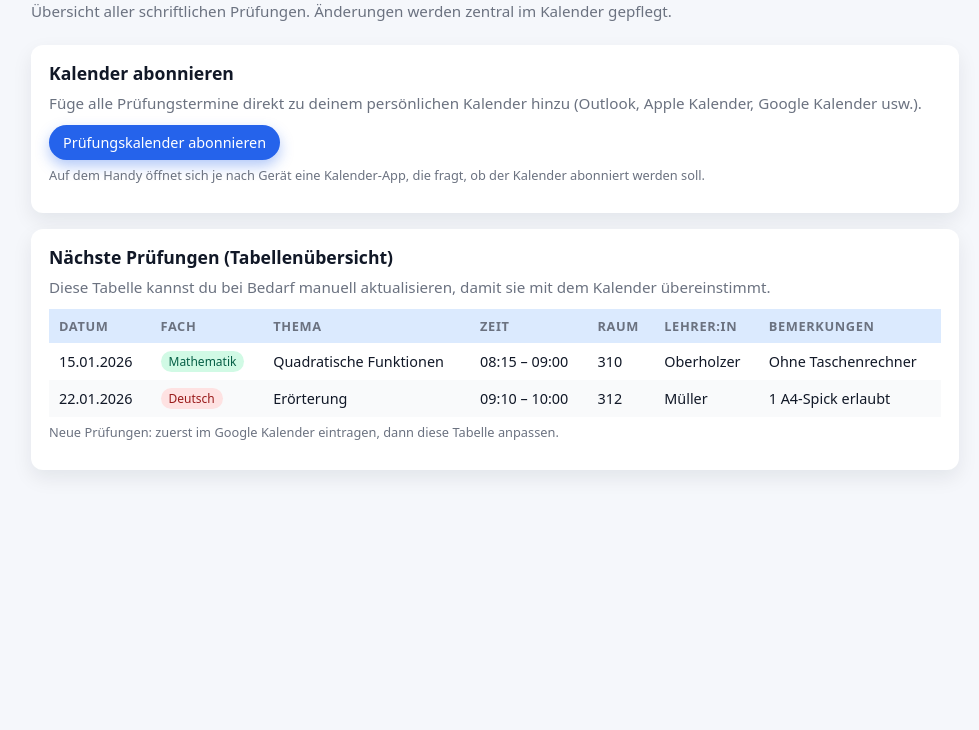
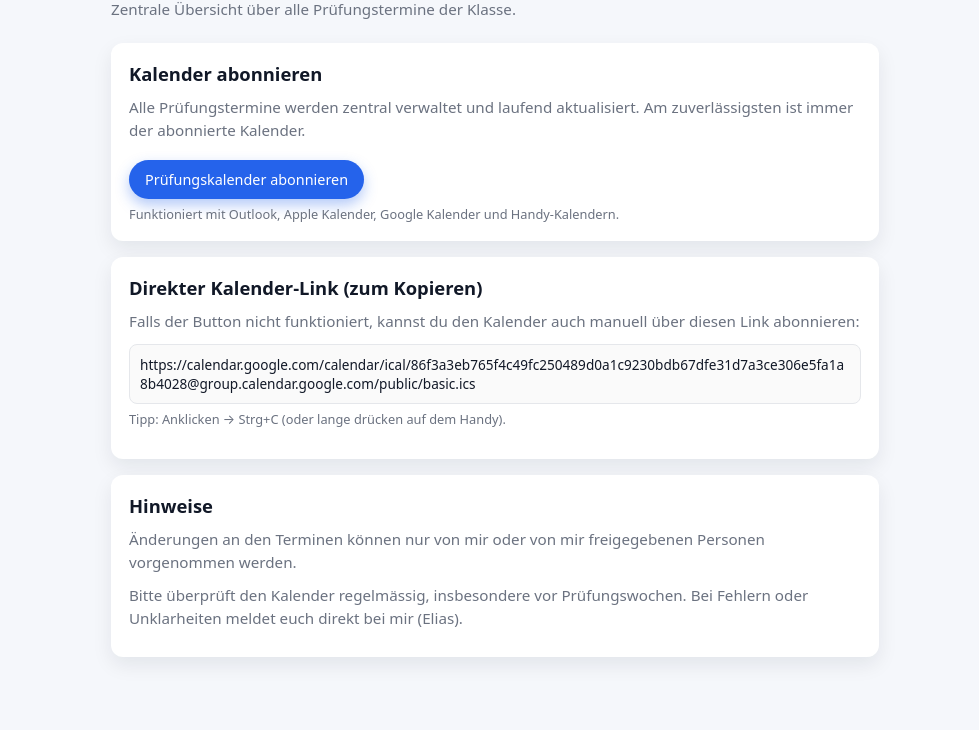
Before and after one commit to lp867/pruefungen-bm-hso, a plain HTML site: page index.html in a window 1280 px wide. Shown: the part 70-800 px from the top of the page, without its empty margins (145-1124 px from the left). Drawn offline with Linux system fonts and the light colour scheme.

Commit message:
Add files via upload

```diff
--- a/index.html
+++ b/index.html
@@ -4,6 +4,7 @@
     <meta charset="UTF-8">
     <title>Prüfungstermine BM HSO</title>
     <meta name="viewport" content="width=device-width, initial-scale=1">
+
     <style>
         :root {
             --bg: #f5f7fb;
@@ -12,222 +13,160 @@
             --accent-soft: #dbeafe;
             --text: #111827;
             --muted: #6b7280;
+            --border: #e5e7eb;
         }
+
         * {
             box-sizing: border-box;
             font-family: system-ui, -apple-system, BlinkMacSystemFont, "Segoe UI", sans-serif;
         }
+
         body {
             margin: 0;
-            padding: 0;
             background: var(--bg);
             color: var(--text);
         }
+
         .container {
-            max-width: 960px;
+            max-width: 800px;
             margin: 0 auto;
             padding: 24px 16px 40px;
         }
+
         header {
             margin-bottom: 24px;
         }
+
         h1 {
-            margin: 0 0 8px;
+            margin: 0 0 6px;
             font-size: 1.8rem;
         }
+
         .subtitle {
-            margin: 0;
             color: var(--muted);
             font-size: 0.95rem;
+            margin: 0;
         }
+
         .card {
             background: var(--card);
             border-radius: 12px;
-            padding: 16px 18px;
+            padding: 18px;
             margin-bottom: 16px;
             box-shadow: 0 8px 20px rgba(15, 23, 42, 0.08);
         }
+
         .card-title {
-            margin: 0 0 8px;
-            font-size: 1.1rem;
-            font-weight: 600;
+            margin: 0 0 10px;
+            font-size: 1.15rem;
         }
-        .card-text {
-            margin: 0 0 12px;
+
+        .text {
+            margin: 0 0 10px;
+            color: var(--muted);
             font-size: 0.95rem;
+            line-height: 1.5;
+        }
+
+        .btn {
+            display: inline-block;
+            margin-top: 8px;
+            padding: 10px 16px;
+            background: var(--accent);
+            color: white;
+            border-radius: 999px;
+            text-decoration: none;
+            font-size: 0.9rem;
+            box-shadow: 0 6px 14px rgba(37, 99, 235, 0.35);
+        }
+
+        .btn:hover {
+            box-shadow: 0 8px 18px rgba(37, 99, 235, 0.45);
+        }
+
+        .link-box {
+            margin-top: 12px;
+            padding: 10px;
+            border: 1px solid var(--border);
+            border-radius: 8px;
+            background: #fafafa;
+            font-size: 0.85rem;
+            word-break: break-all;
+            cursor: text;
+        }
+
+        .hint {
+            margin-top: 6px;
+            font-size: 0.8rem;
             color: var(--muted);
         }
-        .btn-row {
-            display: flex;
-            flex-wrap: wrap;
-            gap: 8px;
-        }
-        .btn {
-            display: inline-flex;
-            align-items: center;
-            justify-content: center;
-            padding: 8px 14px;
-            border-radius: 999px;
-            border: none;
-            text-decoration: none;
-            font-size: 0.9rem;
-            cursor: pointer;
-            transition: transform 0.1s ease, box-shadow 0.1s ease, background 0.1s ease;
-            white-space: nowrap;
-        }
-        .btn-primary {
-            background: var(--accent);
-            color: white;
-            box-shadow: 0 6px 14px rgba(37, 99, 235, 0.35);
-        }
-        .btn-primary:hover {
-            transform: translateY(-1px);
-            box-shadow: 0 8px 18px rgba(37, 99, 235, 0.45);
-        }
-        .btn-ghost {
-            background: transparent;
-            color: var(--accent);
-            border: 1px solid var(--accent-soft);
-        }
-        .btn-ghost:hover {
-            background: var(--accent-soft);
-        }
-        table {
-            width: 100%;
-            border-collapse: collapse;
-            font-size: 0.9rem;
-        }
-        thead {
-            background: var(--accent-soft);
-        }
-        th, td {
-            padding: 8px 10px;
-            text-align: left;
-        }
-        th {
-            font-weight: 600;
-            font-size: 0.8rem;
-            text-transform: uppercase;
-            letter-spacing: 0.05em;
-            color: var(--muted);
-        }
-        tbody tr:nth-child(even) {
-            background: #f9fafb;
-        }
-        tbody tr:hover {
-            background: #eef2ff;
-        }
-        .subject-tag {
-            display: inline-block;
-            padding: 2px 8px;
-            border-radius: 999px;
-            font-size: 0.75rem;
-            font-weight: 500;
-        }
-        .mathe { background: #d1fae5; color: #065f46; }
-        .deutsch { background: #fee2e2; color: #991b1b; }
-        .englisch { background: #e0f2fe; color: #1d4ed8; }
-        .info { background: #e5e7eb; color: #111827; }
 
-        .hint {
-            font-size: 0.8rem;
-            color: var(--muted);
-            margin-top: 6px;
-        }
-
-        @media (max-width: 640px) {
+        @media (max-width: 600px) {
             h1 { font-size: 1.4rem; }
-            .card { padding: 14px; }
-            th:nth-child(4), td:nth-child(4),
-            th:nth-child(6), td:nth-child(6) {
-                display: none;
-            }
         }
     </style>
 </head>
+
 <body>
 <div class="container">
 
     <header>
         <h1>Prüfungstermine BM HSO</h1>
         <p class="subtitle">
-            Übersicht aller schriftlichen Prüfungen. Änderungen werden zentral im Kalender gepflegt.
+            Zentrale Übersicht über alle Prüfungstermine der Klasse.
         </p>
     </header>
 
-    <!-- Kalender abonnieren -->
+    <!-- Kalender Abschnitt -->
     <section class="card">
         <h2 class="card-title">Kalender abonnieren</h2>
-        <p class="card-text">
-            Füge alle Prüfungstermine direkt zu deinem persönlichen Kalender hinzu
-            (Outlook, Apple Kalender, Google Kalender usw.).
+
+        <p class="text">
+            Alle Prüfungstermine werden zentral verwaltet und laufend aktualisiert.
+            Am zuverlässigsten ist immer der abonnierte Kalender.
         </p>
-        <div class="btn-row">
-            <!-- ICS-Link (abonniert den Kalender) -->
-            <a class="btn btn-primary"
-               href="https://calendar.google.com/calendar/ical/86f3a3eb765f4c49fc250489d0a1c9230bdb67dfe31d7a3ce306e5fa1a8b4028@group.calendar.google.com/public/basic.ics"
-               target="_blank" rel="noopener">
-                Prüfungskalender abonnieren
-            </a>
 
-            <!-- Optional: Webansicht des Kalenders (falls du sie nutzen willst) -->
-            <!--
-            <a class="btn btn-ghost"
-               href="HIER_NOCH_DIE_EMBED-ODER-HTML-URL_EINTRAGEN"
-               target="_blank" rel="noopener">
-                Kalender im Browser ansehen
-            </a>
-            -->
+        <a class="btn"
+           href="https://calendar.google.com/calendar/ical/86f3a3eb765f4c49fc250489d0a1c9230bdb67dfe31d7a3ce306e5fa1a8b4028@group.calendar.google.com/public/basic.ics"
+           target="_blank" rel="noopener">
+            Prüfungskalender abonnieren
+        </a>
+
+        <div class="hint">
+            Funktioniert mit Outlook, Apple Kalender, Google Kalender und Handy-Kalendern.
         </div>
+    </section>
+
+    <!-- Kopierbarer Link -->
+    <section class="card">
+        <h2 class="card-title">Direkter Kalender-Link (zum Kopieren)</h2>
+
+        <p class="text">
+            Falls der Button nicht funktioniert, kannst du den Kalender auch manuell
+            über diesen Link abonnieren:
+        </p>
+
+        <div class="link-box">
+https://calendar.google.com/calendar/ical/86f3a3eb765f4c49fc250489d0a1c9230bdb67dfe31d7a3ce306e5fa1a8b4028@group.calendar.google.com/public/basic.ics
+        </div>
+
         <p class="hint">
-            Auf dem Handy öffnet sich je nach Gerät eine Kalender-App, die fragt, ob der Kalender abonniert werden soll.
+            Tipp: Anklicken → Strg+C (oder lange drücken auf dem Handy).
         </p>
     </section>
 
-    <!-- Tabellenübersicht -->
+    <!-- Infotext -->
     <section class="card">
-        <h2 class="card-title">Nächste Prüfungen (Tabellenübersicht)</h2>
-        <p class="card-text">
-            Diese Tabelle kannst du bei Bedarf manuell aktualisieren, damit sie mit dem Kalender übereinstimmt.
+        <h2 class="card-title">Hinweise</h2>
+
+        <p class="text">
+            Änderungen an den Terminen können nur von mir oder von mir
+            freigegebenen Personen vorgenommen werden.
         </p>
 
-        <table>
-            <thead>
-            <tr>
-                <th>Datum</th>
-                <th>Fach</th>
-                <th>Thema</th>
-                <th>Zeit</th>
-                <th>Raum</th>
-                <th>Lehrer:in</th>
-                <th>Bemerkungen</th>
-            </tr>
-            </thead>
-            <tbody>
-            <!-- Beispielzeilen – durch echte Prüfungen ersetzen -->
-            <tr>
-                <td>15.01.2026</td>
-                <td><span class="subject-tag mathe">Mathematik</span></td>
-                <td>Quadratische Funktionen</td>
-                <td>08:15 – 09:00</td>
-                <td>310</td>
-                <td>Oberholzer</td>
-                <td>Ohne Taschenrechner</td>
-            </tr>
-            <tr>
-                <td>22.01.2026</td>
-                <td><span class="subject-tag deutsch">Deutsch</span></td>
-                <td>Erörterung</td>
-                <td>09:10 – 10:00</td>
-                <td>312</td>
-                <td>Müller</td>
-                <td>1 A4-Spick erlaubt</td>
-            </tr>
-            </tbody>
-        </table>
-
-        <p class="hint">
-            Neue Prüfungen: zuerst im Google Kalender eintragen, dann diese Tabelle anpassen.
+        <p class="text">
+            Bitte überprüft den Kalender regelmässig, insbesondere vor Prüfungswochen.
+            Bei Fehlern oder Unklarheiten meldet euch direkt bei mir (Elias).
         </p>
     </section>
 
```
